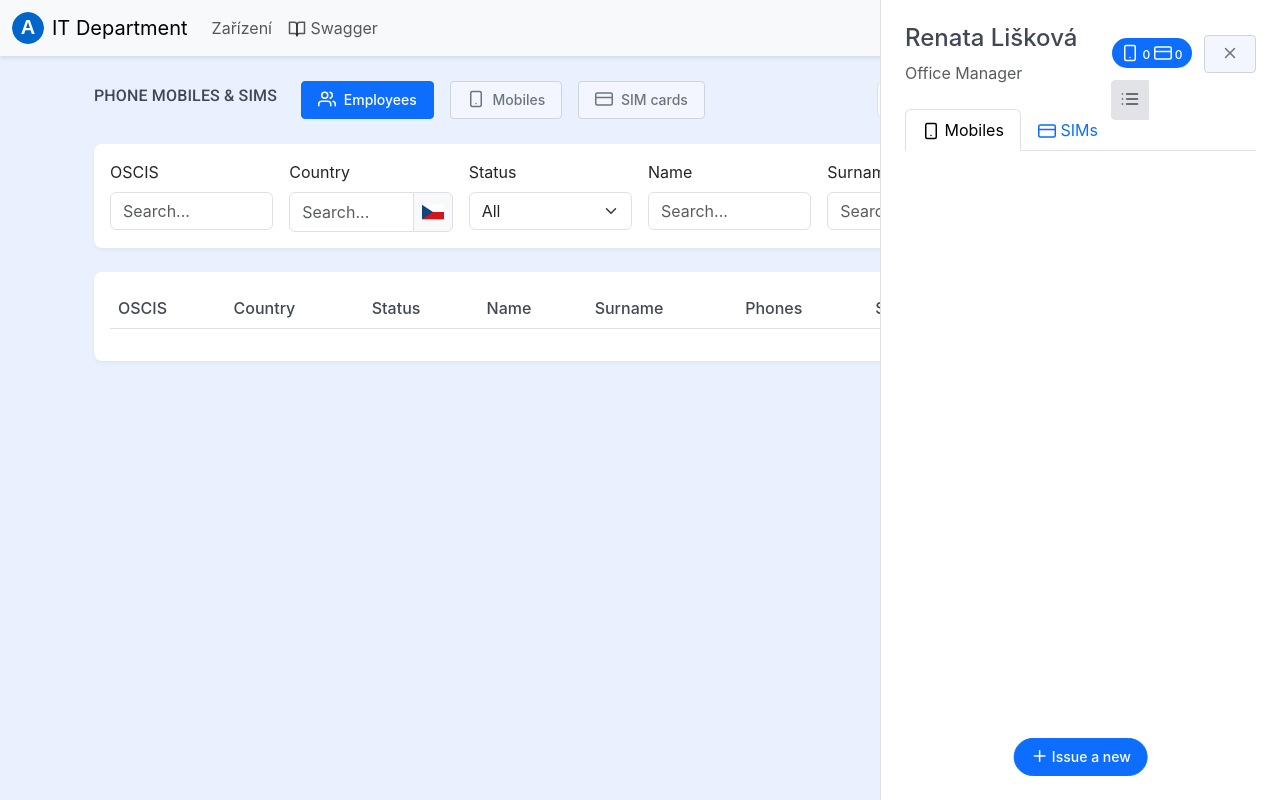
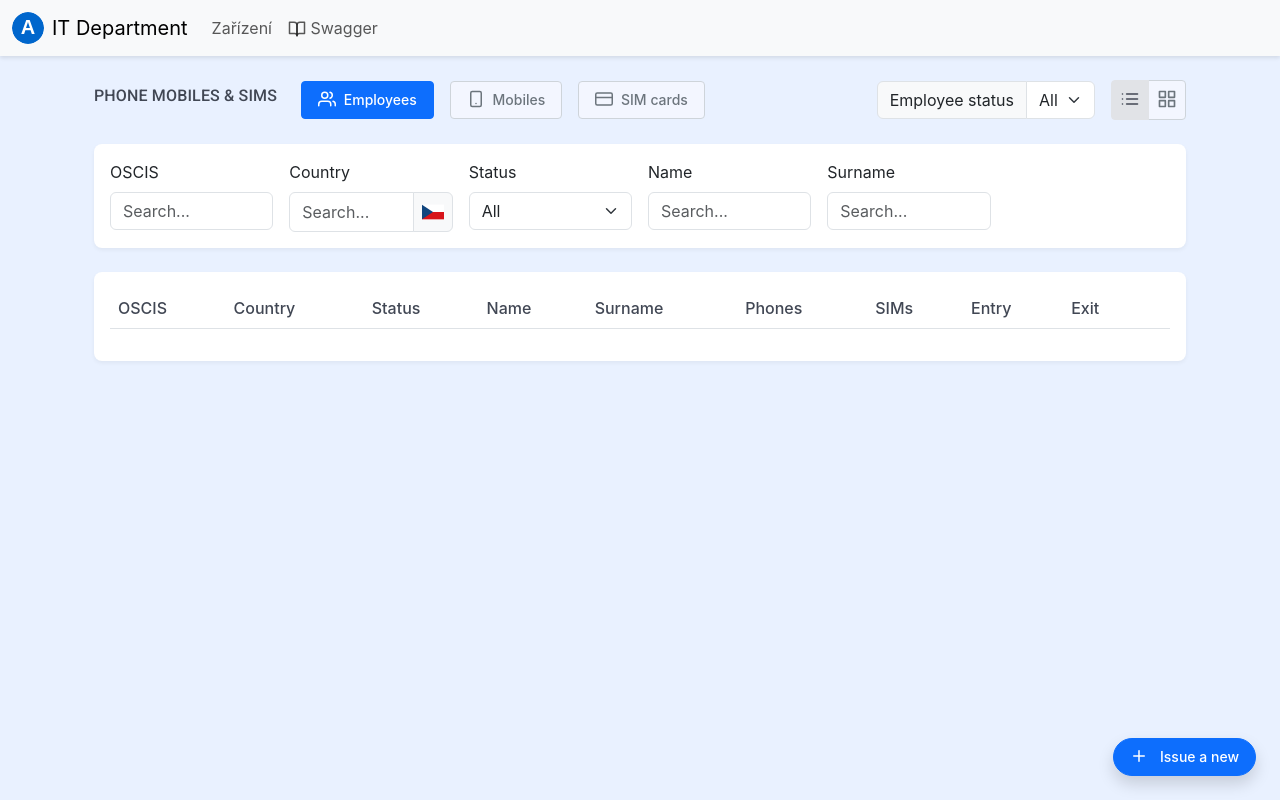
Before and after one commit to JakubStrouhal/mobiledevice, a Flask app: page /devices/ in a window 1280 px wide. Run offline with Flask 3, Linux system fonts and the light colour scheme; data comes from the database, SQL or seed files in the repository; data that the repository does not hold is empty; some libraries are stand-ins or nearby versions.

Commit message:
Agent query: Is the context panel now hidden by default when the page loads?
Style context panel to initially be hidden.

Screenshot: https://storage.googleapis.com/screenshot-production-us-central1/c0324ef8-1d81-410f-872e-da2b9bd29ee8/9d528afc-f0f9-4949-8a91-7e9462396fff.jpg

```diff
--- a/templates/devices/list.html
+++ b/templates/devices/list.html
@@ -160,7 +160,7 @@
 </div>
 
 <!-- Right Side Context Panel -->
-<div id="contextPanel" class="position-fixed end-0 top-0 h-100 bg-white border-start p-4" style="width: 400px; transition: transform 0.3s ease-in-out;">
+<div id="contextPanel" class="position-fixed end-0 top-0 h-100 bg-white border-start p-4" style="width: 400px; transition: transform 0.3s ease-in-out; transform: translateX(100%);">
     <div class="d-flex justify-content-between align-items-center mb-4">
         <div>
             <h4>{{ user.first_name }} {{ user.last_name }}</h4>
```
